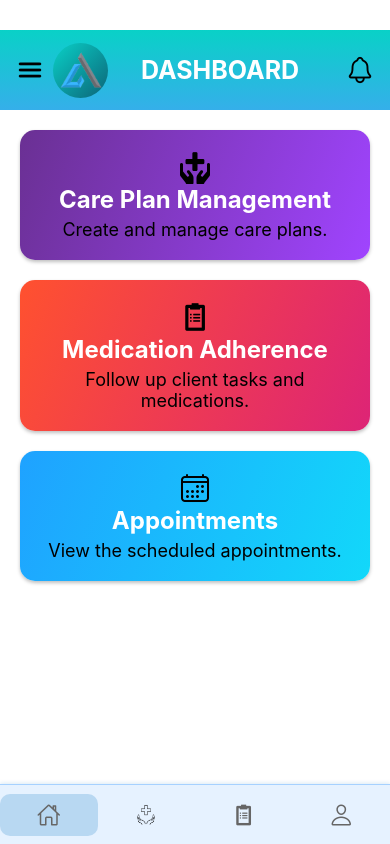
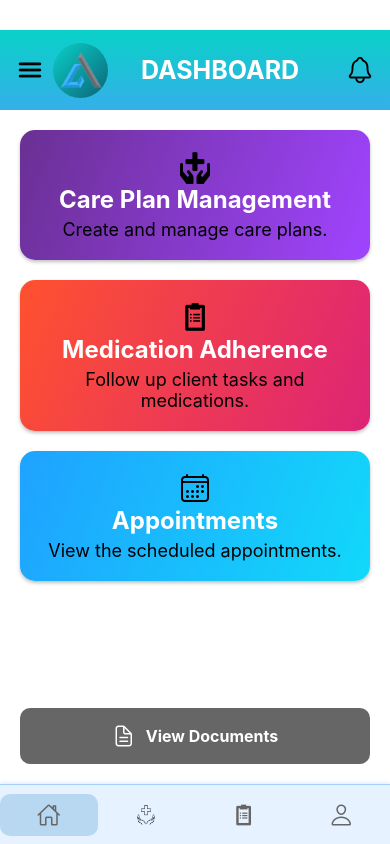
Before and after one commit to akindukodithuwakku/ATG-Mobile, a React Native app: screen /CNDashboard in a window 390 px wide. Built offline with nearby package versions, Linux system fonts and the light colour scheme.

Commit message:
Add view documents button.

```diff
--- a/screens/CNDashboard.js
+++ b/screens/CNDashboard.js
@@ -11,8 +11,8 @@ import {
 import SideNavigationCN from "../Components/SideNavigationCN";
 import BottomNavigationCN from "../Components/BottomNavigationCN";
 import { Ionicons, Foundation } from "@expo/vector-icons";
-import FontAwesome from '@expo/vector-icons/FontAwesome';
-import FontAwesome5 from '@expo/vector-icons/FontAwesome5';
+import FontAwesome from "@expo/vector-icons/FontAwesome";
+import FontAwesome5 from "@expo/vector-icons/FontAwesome5";
 import { LinearGradient } from "expo-linear-gradient";
 
 const CNDashboard = ({ navigation }) => {
@@ -75,7 +75,7 @@ const CNDashboard = ({ navigation }) => {
       {/* Overlay for Side Navigation */}
       {isMenuOpen && (
         <View style={styles.overlay}>
-          <SideNavigationCN navigation={navigation} onClose={toggleMenu}/>
+          <SideNavigationCN navigation={navigation} onClose={toggleMenu} />
           <TouchableOpacity
             style={styles.overlayBackground}
             onPress={toggleMenu}
@@ -99,9 +99,19 @@ const CNDashboard = ({ navigation }) => {
             >
               <View style={styles.carePlanIcon}>
                 {/* Heart */}
-                <FontAwesome name="plus" size={24} color="black" style={styles.heartIcon} />
+                <FontAwesome
+                  name="plus"
+                  size={24}
+                  color="black"
+                  style={styles.heartIcon}
+                />
                 {/* Hands */}
-                <FontAwesome5 name="hands" size={24} color="black" style={styles.handIcon} />
+                <FontAwesome5
+                  name="hands"
+                  size={24}
+                  color="black"
+                  style={styles.handIcon}
+                />
               </View>
               <Text style={styles.cardTitle}>Care Plan Management</Text>
               <Text style={styles.cardSubtitle}>
@@ -145,6 +155,14 @@ const CNDashboard = ({ navigation }) => {
             </LinearGradient>
           </TouchableOpacity>
         </View>
+        {/* View Documents Button */}
+        <TouchableOpacity
+          style={styles.documentsButton}
+          onPress={() => navigation.navigate("DocumentCN")}
+        >
+          <Ionicons name="document-text-outline" size={24} color="white" />
+          <Text style={styles.documentsButtonText}>View Documents</Text>
+        </TouchableOpacity>
       </View>
 
       {/* Bottom Navigation */}
@@ -245,6 +263,21 @@ const styles = StyleSheet.create({
   heartIcon: {
     marginBottom: -10,
   },
+  documentsButton: {
+    backgroundColor: "#666",
+    flexDirection: "row",
+    alignItems: "center",
+    justifyContent: "center",
+    padding: 15,
+    borderRadius: 10,
+    marginTop: 10,
+  },
+  documentsButtonText: {
+    color: "white",
+    fontSize: 16,
+    marginLeft: 10,
+    fontWeight: "bold",
+  },
   overlay: {
     position: "absolute",
     top: 0,
```
